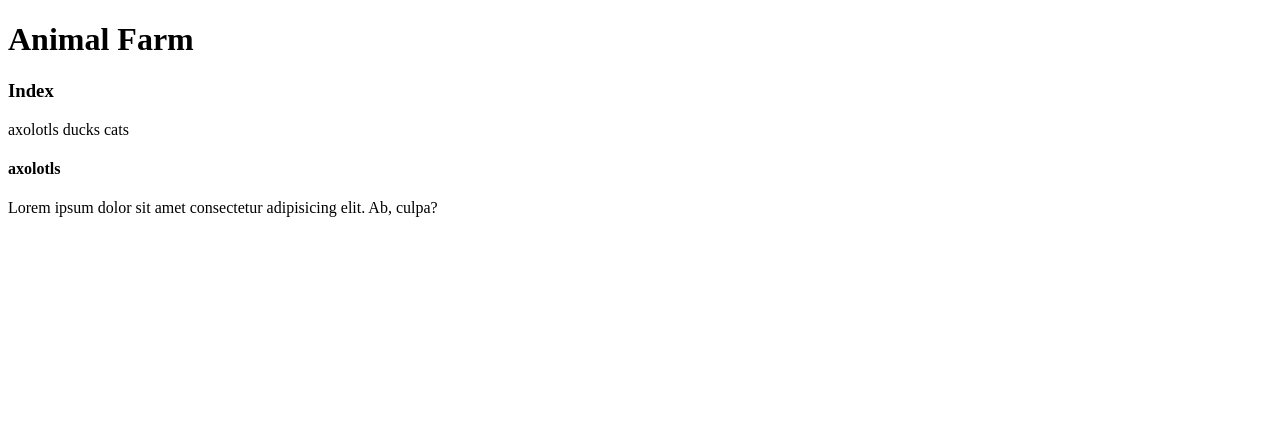
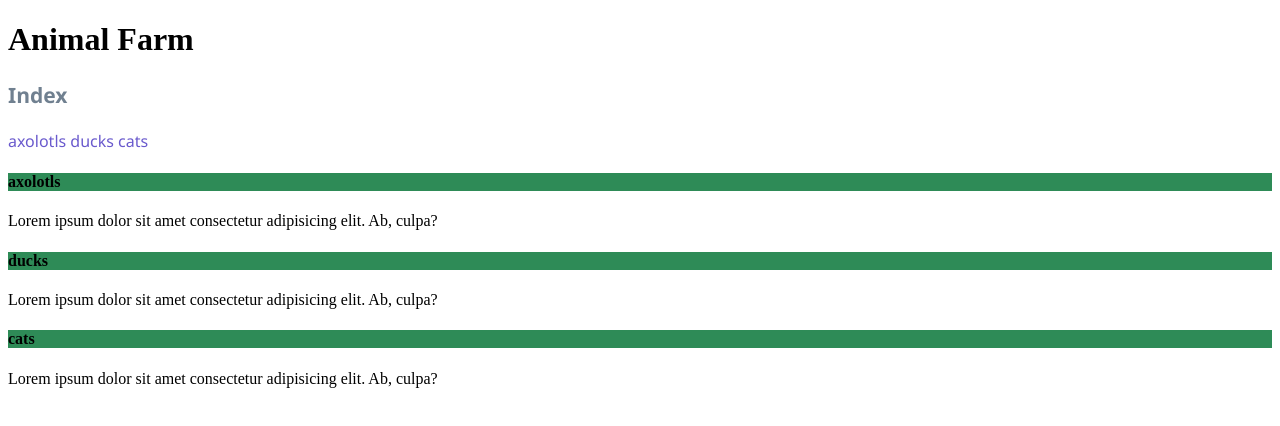
Before and after one commit to liciR/WebsiteTest, a plain HTML site: page index.html in a window 1280 px wide. Drawn offline with Linux system fonts and the light colour scheme.

Commit message:
styling1

```diff
--- a/index.html
+++ b/index.html
@@ -7,17 +7,32 @@
     <title>Document</title>
 </head>
 <style>
-     {
+        .animalTitle {
+            background-color: seagreen;
+        }
+        .index {
+            font-family: 'Segoe UI', Tahoma, Geneva, Verdana, sans-serif;
+            color: slateblue;
+        }
+        #indexTitle {
+            font-size: large;
+            color: slategrey;
+        }
 
-    }
 </style>
 <body>
     <h1>Animal Farm</h1>
-    <h3>Index</h3>
-    axolotls
-    ducks
-    cats
-    <h4>axolotls</h4>
+    <div class="index">
+        <div id="indexTitle"><h3>Index</h3></div>
+        axolotls
+        ducks
+        cats
+    </div>
+    <div class="animalTitle"><h4>axolotls</h4></div>
+    Lorem ipsum dolor sit amet consectetur adipisicing elit. Ab, culpa?
+    <div class="animalTitle"><h4>ducks</h4></div class="animalTitle">
+    Lorem ipsum dolor sit amet consectetur adipisicing elit. Ab, culpa?
+    <div class="animalTitle"><h4>cats</h4></div>
     Lorem ipsum dolor sit amet consectetur adipisicing elit. Ab, culpa?
 </body>
 </html>
```
